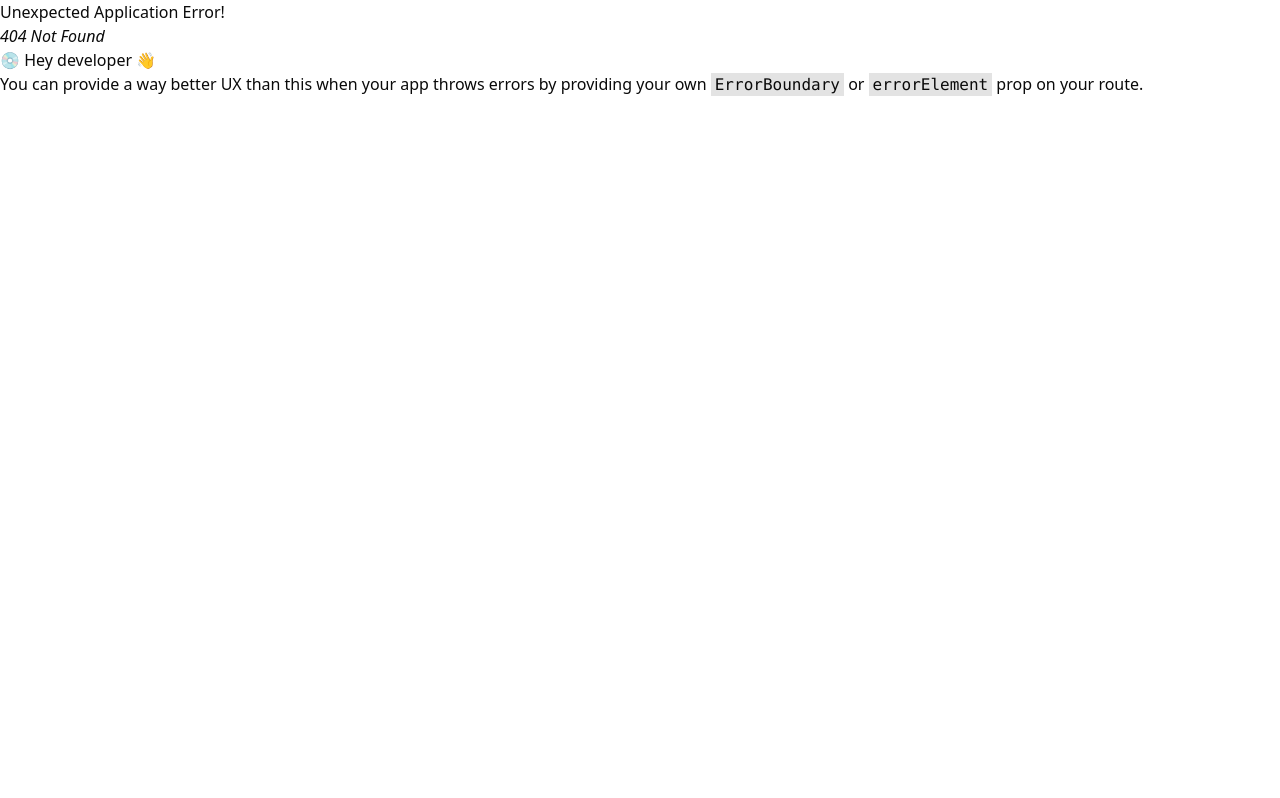
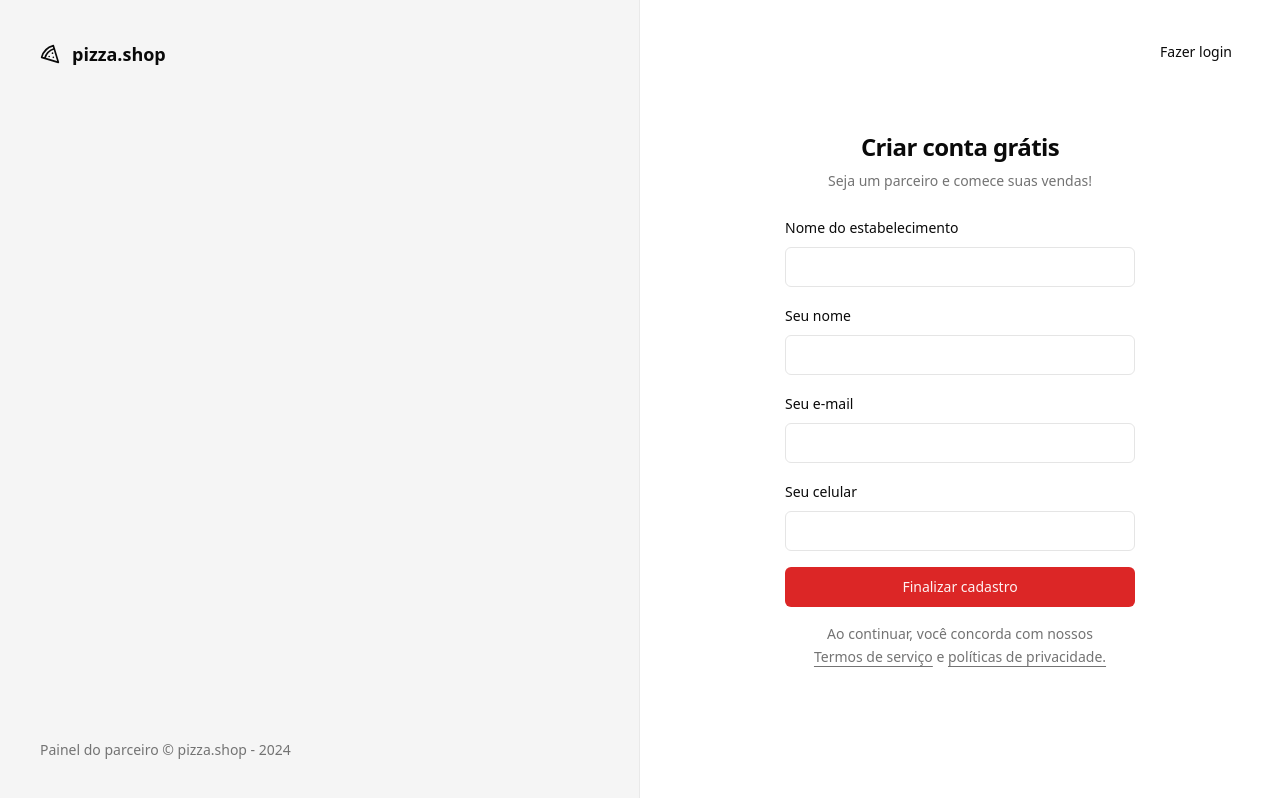
Before and after one commit to LeonardoLamoia/pizzashop-web, a React (Vite) app: page /sign-up in a window 1280 px wide. Before the commit this address had no page. Built offline with nearby package versions, Linux system fonts and the light colour scheme.

Commit message:
Page: Restaurant registration

```diff
--- a/src/pages/_layouts/auth.tsx
+++ b/src/pages/_layouts/auth.tsx
@@ -14,7 +14,7 @@
         </footer>
       </div>
 
-      <div className="flex flex-col items-center justify-center">
+      <div className="relative flex flex-col items-center justify-center">
         <Outlet />
       </div>
     </div>
--- a/src/pages/auth/sign-in.tsx
+++ b/src/pages/auth/sign-in.tsx
@@ -1,5 +1,6 @@
 import { Helmet } from "react-helmet-async";
 import { useForm } from "react-hook-form";
+import { Link } from "react-router-dom";
 import { z } from "zod";
 import { toast } from "sonner";
 
@@ -41,6 +42,9 @@
     <>
       <Helmet title="Login" />
       <div className="p-8">
+        <Button variant="ghost" asChild className="absolute right-8 top-8">
+          <Link to="/sign-up">Novo estabelecimento</Link>
+        </Button>
         <div className="flex w-[350px] flex-col justify-center gap-6">
           <div className="flex flex-col gap-2 text-center">
             <h1 className="text-2xl font-semibold tracking-tight">
--- /dev/null
+++ b/src/pages/auth/sign-up.tsx
@@ -0,0 +1,112 @@
+import { Helmet } from "react-helmet-async";
+import { useForm } from "react-hook-form";
+import { toast } from "sonner";
+import { Link, useNavigate } from "react-router-dom";
+import { z } from "zod";
+
+import { Button } from "@/components/ui/button";
+import { Input } from "@/components/ui/input";
+import { Label } from "@/components/ui/label";
+
+const SignUpForm = z.object({
+  restaurantName: z.string(),
+  managerName: z.string(),
+  phone: z.string(),
+  email: z.string().email(),
+});
+
+type SignUpForm = z.infer<typeof SignUpForm>;
+
+export function SignUp() {
+  const navigate = useNavigate();
+
+  const {
+    register,
+    handleSubmit,
+    formState: { isSubmitting },
+  } = useForm<SignUpForm>();
+
+  async function handleSignUp(data: SignUpForm) {
+    try {
+      console.log(data);
+
+      await new Promise((resolve) => setTimeout(resolve, 2000));
+
+      toast.success("Restaurante cadastrado com sucesso!", {
+        action: {
+          label: "Login",
+          onClick: () => navigate("/sign-in"),
+        },
+      });
+    } catch {
+      toast.error("Erro ao cadastrar restaurante.");
+    }
+  }
+
+  return (
+    <>
+      <Helmet title="Cadastro" />
+      <div className="p-8">
+        <Button variant="ghost" asChild className="absolute right-8 top-8">
+          <Link to="/sign-in">Fazer login</Link>
+        </Button>
+
+        <div className="flex w-[350px] flex-col justify-center gap-6">
+          <div className="flex flex-col gap-2 text-center">
+            <h1 className="text-2xl font-semibold tracking-tight">
+              Criar conta grátis
+            </h1>
+            <p className="text-sm text-muted-foreground">
+              Seja um parceiro e comece suas vendas!
+            </p>
+          </div>
+
+          <form onSubmit={handleSubmit(handleSignUp)} className="space-y-4">
+            <div className="space-y-2">
+              <Label htmlFor="restaurantName">Nome do estabelecimento</Label>
+              <Input
+                id="restaurantName"
+                type="text"
+                {...register("restaurantName")}
+              />
+            </div>
+
+            <div className="space-y-2">
+              <Label htmlFor="managerName">Seu nome</Label>
+              <Input
+                id="managerName"
+                type="text"
+                {...register("managerName")}
+              />
+            </div>
+
+            <div className="space-y-2">
+              <Label htmlFor="email">Seu e-mail</Label>
+              <Input id="email" type="email" {...register("email")} />
+            </div>
+
+            <div className="space-y-2">
+              <Label htmlFor="phone">Seu celular</Label>
+              <Input id="phone" type="tel" {...register("phone")} />
+            </div>
+
+            <Button disabled={isSubmitting} className="w-full" type="submit">
+              Finalizar cadastro
+            </Button>
+
+            <p className="px-6 text-center text-sm leading-relaxed text-muted-foreground">
+              Ao continuar, você concorda com nossos{" "}
+              <a className="underline underline-offset-4" href="">
+                Termos de serviço
+              </a>{" "}
+              e{" "}
+              <a className="underline underline-offset-4" href="">
+                políticas de privacidade.
+              </a>
+            </p>
+          </form>
+        </div>
+      </div>
+    </>
+  );
+}
--- a/src/routes.tsx
+++ b/src/routes.tsx
@@ -3,6 +3,7 @@
 import { SignIn } from "./pages/auth/sign-in";
 import { AppLayout } from "./pages/_layouts/app";
 import { AuthLayout } from "./pages/_layouts/auth";
+import { SignUp } from "./pages/auth/sign-up";
 
 export const router = createBrowserRouter([
   {
@@ -13,6 +14,9 @@
   {
     path: "/",
     element: <AuthLayout />,
-    children: [{ path: "/sign-in", element: <SignIn /> }],
+    children: [
+      { path: "/sign-in", element: <SignIn /> },
+      { path: "/sign-up", element: <SignUp /> }
+    ],
   },
 ]);
```
